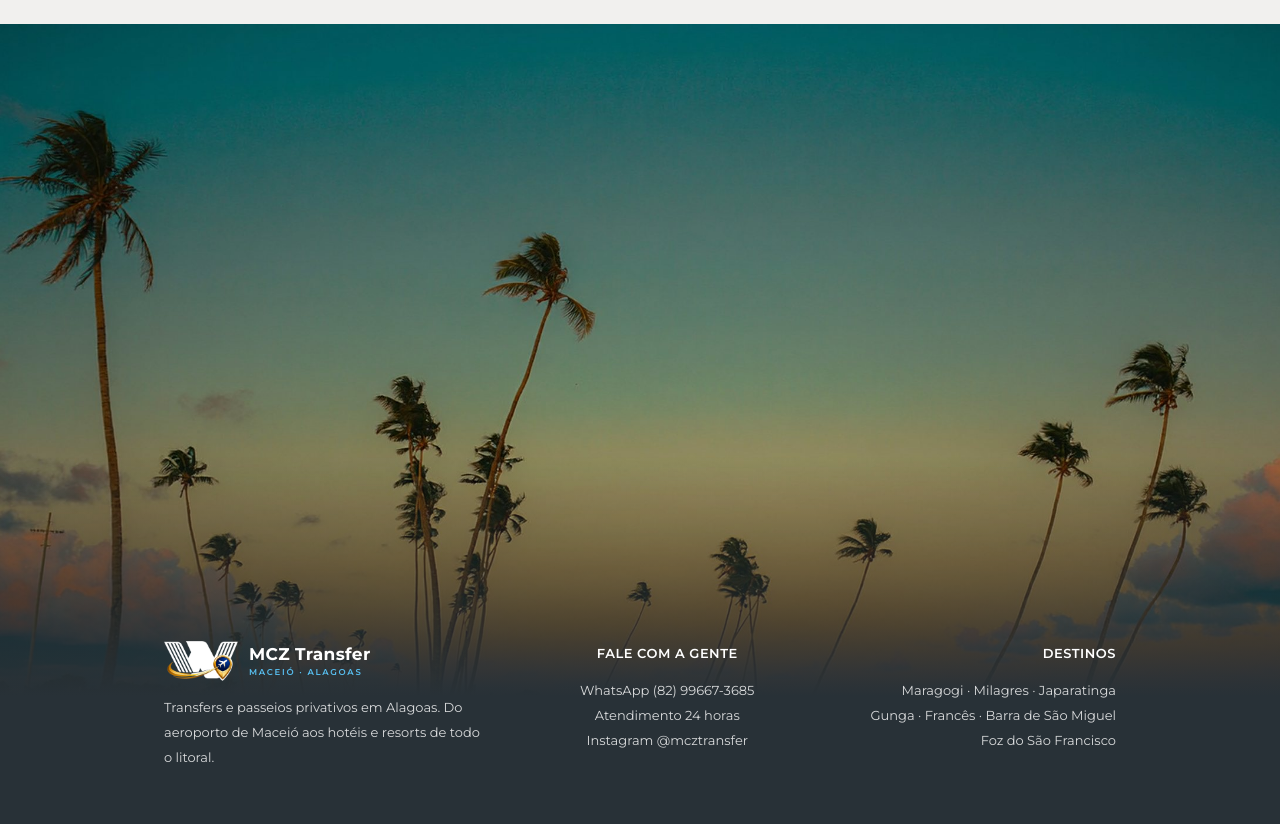
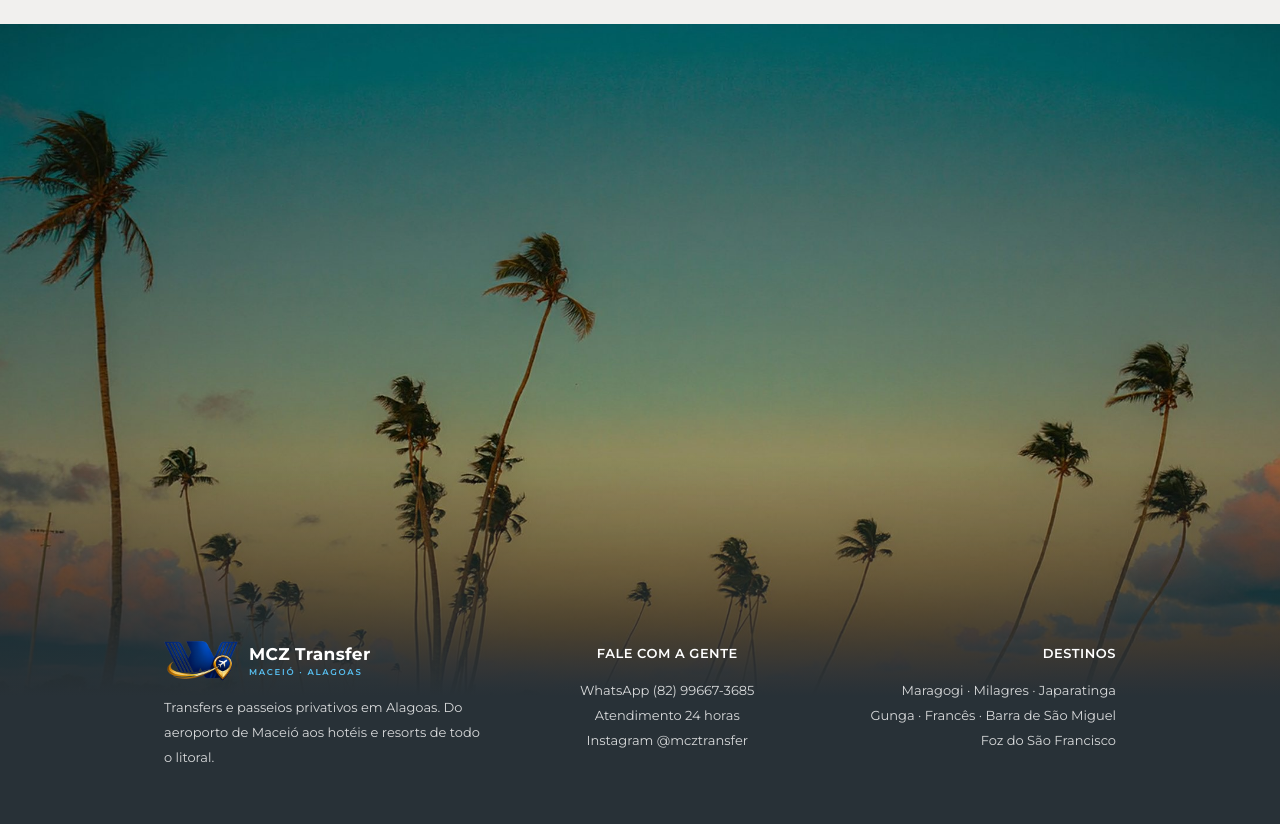
Before and after one commit to caioferreiraoficial2005-afk/MCZ-Transfer, a plain HTML site: page index.html in a window 1280 px wide. Shown: the part 6928-7752 px from the top of the page. Drawn offline with Linux system fonts and the light colour scheme.

Commit message:
Logo do rodapé nas cores originais
Co-Authored-By: Claude Opus 5.5 <noreply@anthropic.com>
Claude-Session: https://claude.ai/code/session_01C22FjuUU5eorTFW6CTrZ15

```diff
--- a/index.html
+++ b/index.html
@@ -269,7 +269,7 @@ footer .c{text-align:center}footer .d{text-align:right}
     <a class="btn fade" href="https://wa.me/5582996673685?text=Ol%C3%A1%21%20Vim%20pelo%20site%20e%20quero%20reservar%20meu%20transfer%20pro%20fim%20de%20ano."><svg><use href="#wa"/></svg>Reservar pelo WhatsApp</a>
   </div>
   <footer>
-    <div><a class="logo mcz" href="#topo"><img src="assets/logo-mcz-branca.png" alt="MCZ Transfer"><span class="lt"><b>MCZ Transfer</b><small>MACEIÓ · ALAGOAS</small></span></a><p>Transfers e passeios privativos em Alagoas. Do aeroporto de Maceió aos hotéis e resorts de todo o litoral.</p></div>
+    <div><a class="logo mcz" href="#topo"><img src="assets/logo-mcz.png" alt="MCZ Transfer"><span class="lt"><b>MCZ Transfer</b><small>MACEIÓ · ALAGOAS</small></span></a><p>Transfers e passeios privativos em Alagoas. Do aeroporto de Maceió aos hotéis e resorts de todo o litoral.</p></div>
     <div class="c"><h4>Fale com a gente</h4><p>WhatsApp (82) 99667-3685<br>Atendimento 24 horas<br>Instagram @mcztransfer</p></div>
     <div class="d"><h4>Destinos</h4><p>Maragogi · Milagres · Japaratinga<br>Gunga · Francês · Barra de São Miguel<br>Foz do São Francisco</p></div>
   </footer>
```
Also changed, not shown: assets/logo-mcz-branca.png (deleted).
